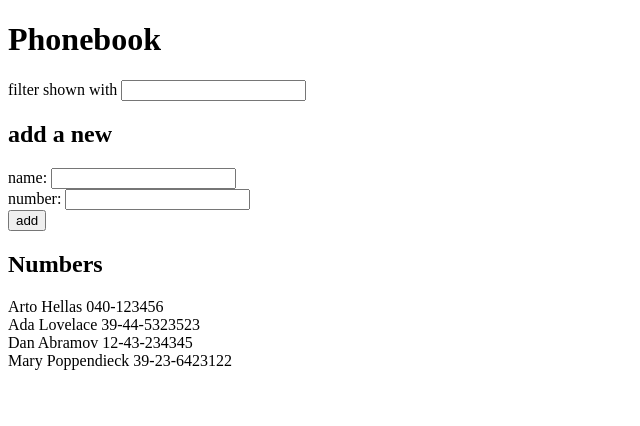
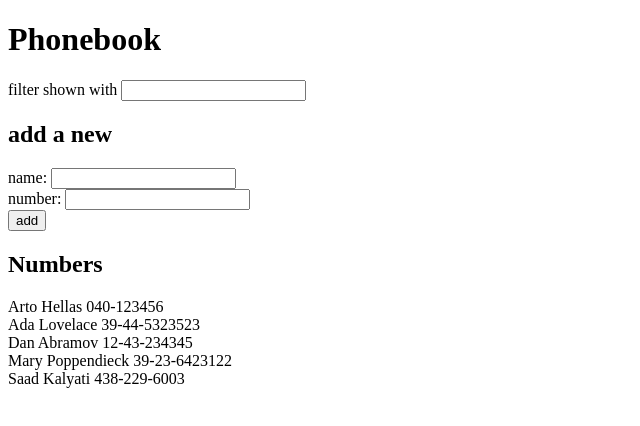
Before and after one commit to StarshipGhost/fullstackopen, a React (Vite) app in the folder part2/thephonebook/: page / in a window 1280 px wide. Shown: the top 426 px of the page, without its empty margins (0-640 px from the left). Built offline with nearby package versions, Linux system fonts and the light colour scheme; data requests are answered from the project's data file.

Commit message:
Exercise 2.13

```diff
--- a/part2/thephonebook/db.json
+++ b/part2/thephonebook/db.json
@@ -19,6 +19,11 @@
       "name": "Mary Poppendieck",
       "number": "39-23-6423122",
       "id": "4"
+    },
+    {
+      "id": "3cf6",
+      "name": "Saad Kalyati",
+      "number": "438-229-6003"
     }
   ]
 }
--- a/part2/thephonebook/src/App.jsx
+++ b/part2/thephonebook/src/App.jsx
@@ -1,6 +1,6 @@
-import axios from "axios";
 import { useState } from "react";
 import { useEffect } from "react";
+import personsService from "./services/persons";
 
 const Filter = ({ value, onChange }) => {
   return (
@@ -52,8 +52,8 @@ const App = () => {
   const initialPersons = [];
   const [persons, setPersons] = useState(initialPersons);
   useEffect(() => {
-    axios.get('http://localhost:3001/persons').then((response) => {
-      setPersons(initialPersons.concat(response.data));
+    personsService.getAll().then((persons) => {
+      setPersons(initialPersons.concat(persons));
     });
   }, []);
 
@@ -72,8 +72,9 @@ const App = () => {
         name: newName,
         number: newNumber,
       };
-
-      setPersons(persons.concat(newPerson));
+      personsService.create(newPerson).then((person) => {
+        setPersons(persons.concat(person));
+      });
       setNewName("");
       setNewNumber("");
     }
--- /dev/null
+++ b/part2/thephonebook/src/services/persons.js
@@ -0,0 +1,29 @@
+import axios from "axios";
+const baseUrl = "http://localhost:3001/persons";
+
+const getAll = () => {
+  const request = axios.get(baseUrl);
+  return request.then((response) => {
+    return response.data;
+  });
+};
+
+const create = (person) => {
+  const request = axios.post(baseUrl, person);
+  return request.then((response) => {
+    return response.data;
+  });
+};
+
+const update = (id, person) => {
+  const request = axios.put(`baseUrl/${id}`, person);
+  return request.then((response) => {
+    return response.data;
+  });
+};
+
+export default {
+  getAll,
+  create,
+  update,
+};
```
